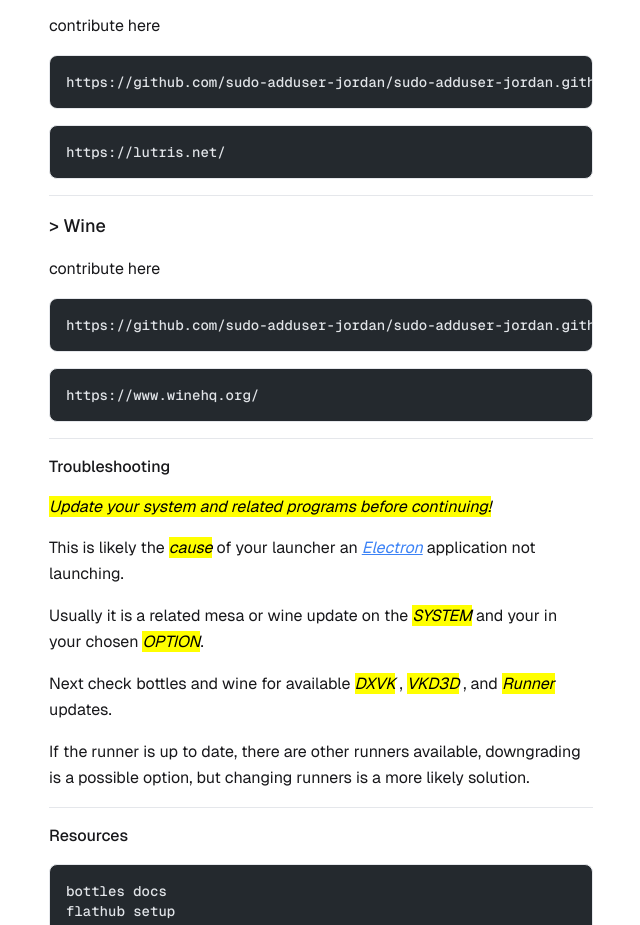
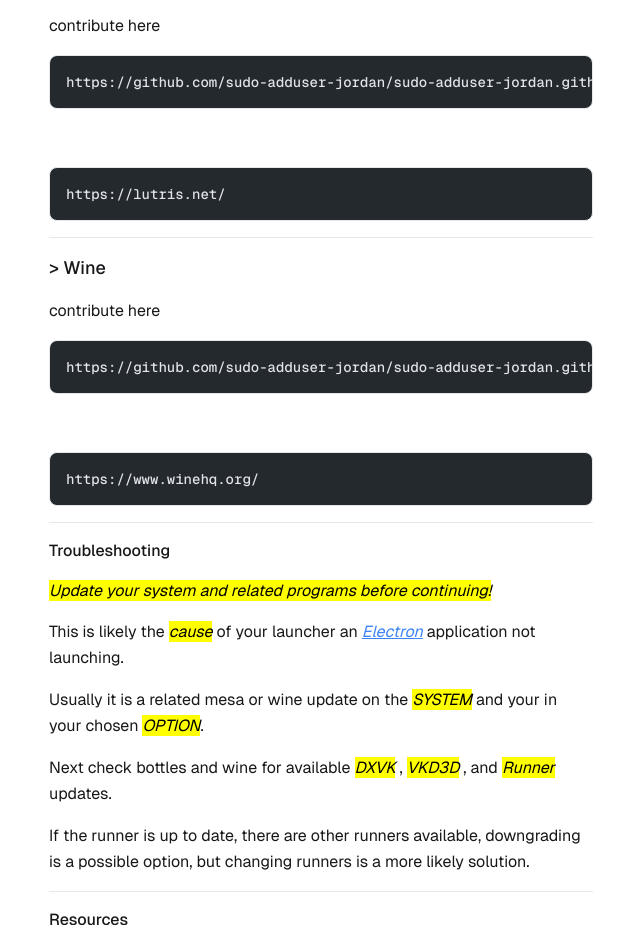
Before and after one commit to sudo-adduser-jordan/sudo-adduser-jordan.github.io, an Astro site: page /posts/eve-online in a window 1280 px wide. Shown: the part 2840-3765 px from the top of the page, without its empty margins (319-959 px from the left). Built offline with nearby package versions, Linux system fonts and the light colour scheme; Astro itself is replaced by a stand-in of ours; code samples lack their colours.

Commit message:
Update eve-online.mdx

````diff
--- a/src/content/posts/eve-online.mdx
+++ b/src/content/posts/eve-online.mdx
@@ -128,6 +128,9 @@
 https://github.com/sudo-adduser-jordan/sudo-adduser-jordan.github.io
 ```
 
+&nbsp;
+
+
 ```sh
 https://lutris.net/
 ```
@@ -141,6 +144,8 @@
 ```sh
 https://github.com/sudo-adduser-jordan/sudo-adduser-jordan.github.io
 ```
+
+&nbsp;
 
 ```sh
 https://www.winehq.org/
````
